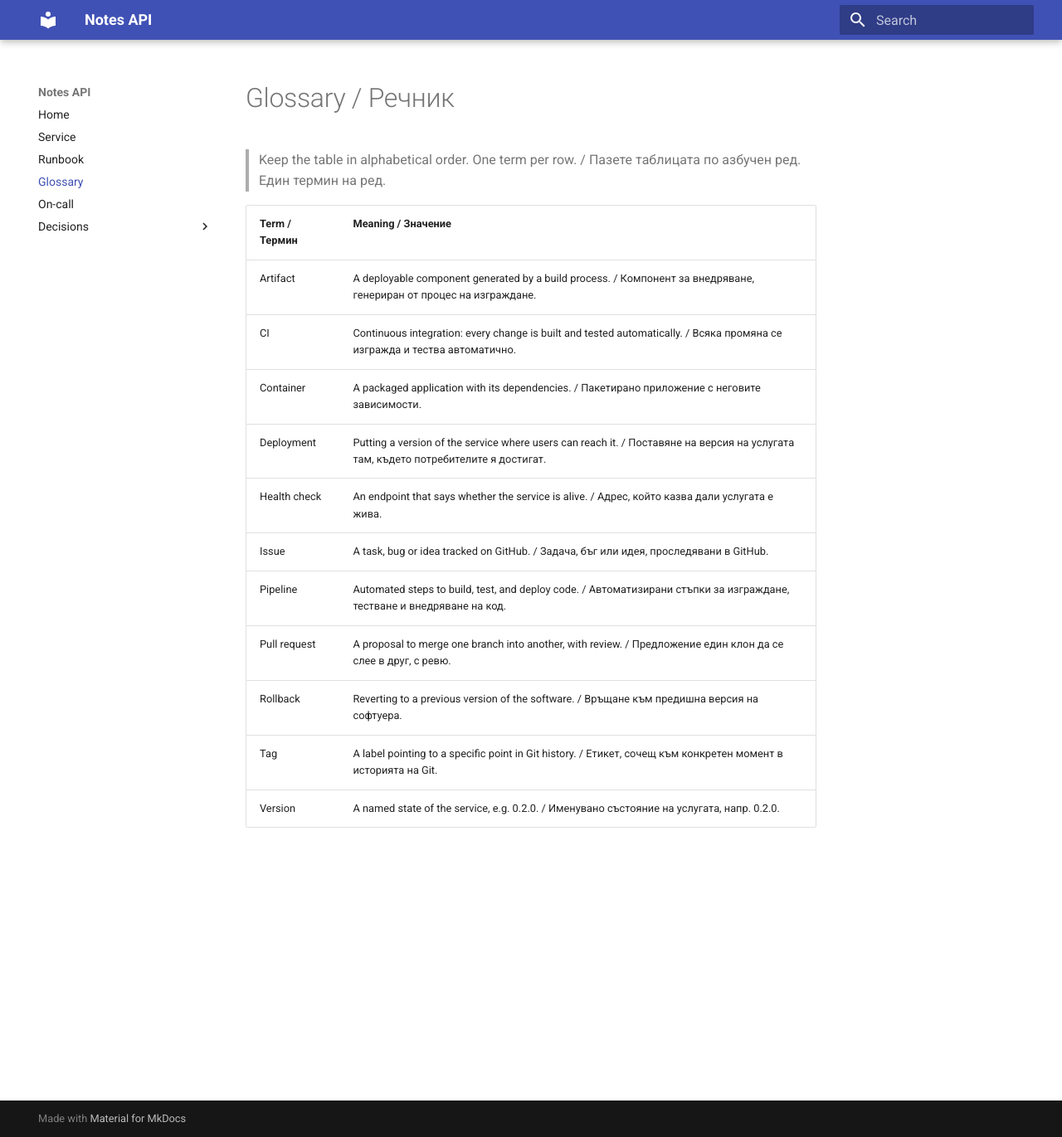
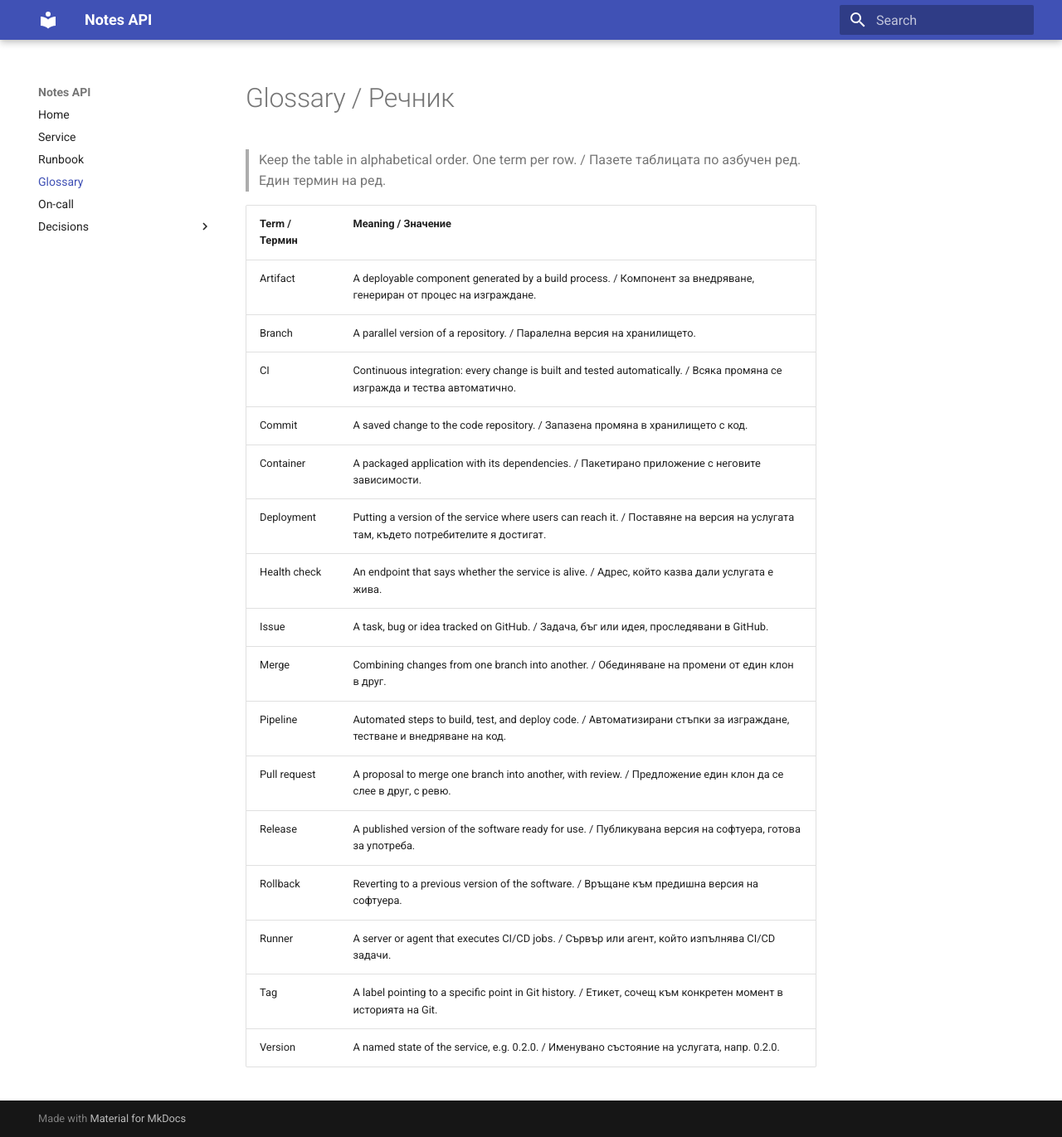
Before and after one commit to UlianMateev/devops-labs-fn361223011, an MkDocs documentation site: the page built from docs/glossary.md, in a window 1280 px wide and 1371 px high. Shown: the whole window at 83% size. Built offline with MkDocs 1.6.1 and Material for MkDocs 9.7.7, drawn with Linux system fonts in a browser that asks for light colours.

Commit message:
T08 (#15)

```diff
--- a/docs/glossary.md
+++ b/docs/glossary.md
@@ -5,13 +5,18 @@
 | Term / Термин | Meaning / Значение |
 |---|---|
 | Artifact | A deployable component generated by a build process. / Компонент за внедряване, генериран от процес на изграждане. |
+| Branch | A parallel version of a repository. / Паралелна версия на хранилището. |
 | CI | Continuous integration: every change is built and tested automatically. / Всяка промяна се изгражда и тества автоматично. |
+| Commit | A saved change to the code repository. / Запазена промяна в хранилището с код. |
 | Container | A packaged application with its dependencies. / Пакетирано приложение с неговите зависимости. |
 | Deployment | Putting a version of the service where users can reach it. / Поставяне на версия на услугата там, където потребителите я достигат. |
 | Health check | An endpoint that says whether the service is alive. / Адрес, който казва дали услугата е жива. |
 | Issue | A task, bug or idea tracked on GitHub. / Задача, бъг или идея, проследявани в GitHub. |
+| Merge | Combining changes from one branch into another. / Обединяване на промени от един клон в друг. |
 | Pipeline | Automated steps to build, test, and deploy code. / Автоматизирани стъпки за изграждане, тестване и внедряване на код. |
 | Pull request | A proposal to merge one branch into another, with review. / Предложение един клон да се слее в друг, с ревю. |
+| Release | A published version of the software ready for use. / Публикувана версия на софтуера, готова за употреба. |
 | Rollback | Reverting to a previous version of the software. / Връщане към предишна версия на софтуера. |
+| Runner | A server or agent that executes CI/CD jobs. / Сървър или агент, който изпълнява CI/CD задачи. |
 | Tag | A label pointing to a specific point in Git history. / Етикет, сочещ към конкретен момент в историята на Git. |
-| Version | A named state of the service, e.g. 0.2.0. / Именувано състояние на услугата, напр. 0.2.0. |D
+| Version | A named state of the service, e.g. 0.2.0. / Именувано състояние на услугата, напр. 0.2.0. |
```
